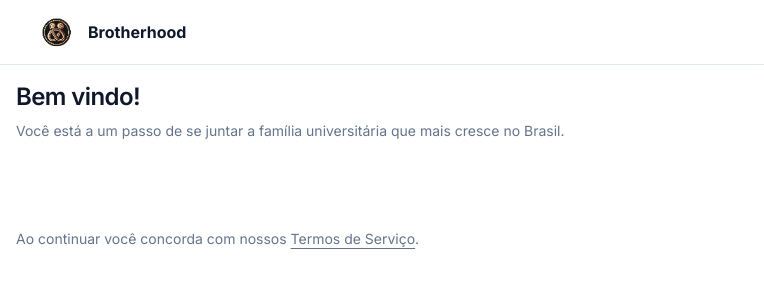
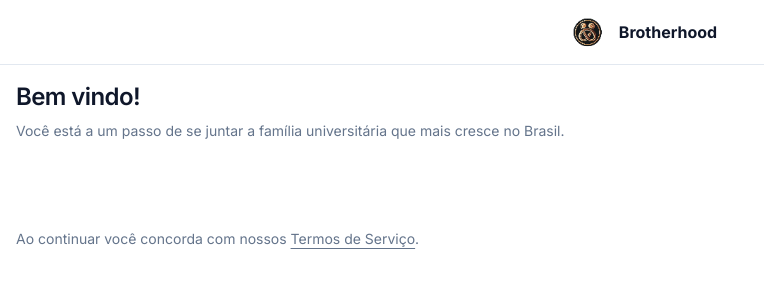
Before and after one commit to brotherhood-br/frontend, a Next.js app: page /login in a window 1280 px wide. Shown: the top 300 px of the page, without its empty margins (0-764 px from the left). Built offline with nearby package versions, Linux system fonts and the light colour scheme.

Commit message:
Add back button

```diff
--- a/app/republica/page.tsx
+++ b/app/republica/page.tsx
@@ -7,6 +7,7 @@ import {
   useBrotherhoodDataAsync,
   useBrotherhoodHomeAdminAsync,
 } from "@/lib/api/hooks/useBrotherhoodAsync"
+import { getNameInitials } from "@/lib/utils"
 import { useAuth } from "@/hooks/useAuth"
 import { Avatar, AvatarFallback, AvatarImage } from "@/components/ui/avatar"
 import { Card, CardContent, CardHeader, CardTitle } from "@/components/ui/card"
@@ -138,8 +139,8 @@ const BrotherhoodHomeMember = () => {
         <div className="absolute inset-0 flex items-end justify-center pb-4">
           <div className="relative">
             <Avatar className="h-[80px] w-[80px]">
-              <AvatarImage src="https://github.com/shadcn.png" />
-              <AvatarFallback>{"LA"}</AvatarFallback>
+              <AvatarImage src={data?.logo} />
+              <AvatarFallback>{getNameInitials(data?.name)}</AvatarFallback>
             </Avatar>
           </div>
         </div>
--- a/components/icons.tsx
+++ b/components/icons.tsx
@@ -1,9 +1,9 @@
 import {
   Calendar,
   Check,
+  ChevronLeft,
   ChevronsUpDown,
   ClipboardList,
-  CreditCard,
   Loader2,
   LucideProps,
   Menu,
@@ -36,6 +36,7 @@ export const Icons = {
   twitter: Twitter,
   spinner: Loader2,
   calendar: Calendar,
+  chevronLeft: ChevronLeft,
   moreVertical: MoreVertical,
   moreHorizontal: MoreHorizontal,
   share: Share2,
--- a/components/main-nav.tsx
+++ b/components/main-nav.tsx
@@ -1,25 +1,46 @@
 import * as React from "react"
 import Image from "next/image"
 import Link from "next/link"
+import { usePathname, useRouter } from "next/navigation"
 
 import { NavItem } from "@/types/nav"
 import { siteConfig } from "@/config/site"
 
+import { Icons } from "./icons"
+import { Button } from "./ui/button"
+
 interface MainNavProps {
+  title?: string
   items?: NavItem[]
 }
 
-export function MainNav({ items }: MainNavProps) {
+export function MainNav({ title }: MainNavProps) {
+  const router = useRouter()
+  const pathname = usePathname()
+
+  const showButton = !["/login"].some((value) => pathname.includes(value))
+
   return (
     <div className="flex gap-6 md:gap-10">
-      <Link href="/" className="flex items-center space-x-2">
+      {showButton && (
+        <Button
+          variant="ghost"
+          className="absolute left-1 top-[0.60rem] p-2"
+          onClick={() => router.back()}
+        >
+          <Icons.chevronLeft className="h-6 w-6" />
+        </Button>
+      )}
+      <Link href="/" className="mx-auto flex items-center space-x-2">
         <Image
           src="/assets/icons/icon-48x48.png"
           alt="Logo"
           width={48}
           height={48}
         />
-        <span className="inline-block font-bold">{siteConfig.name}</span>
+        <span className="inline-block font-bold">
+          {title ?? siteConfig.name}
+        </span>
       </Link>
     </div>
   )
--- a/components/site-header.tsx
+++ b/components/site-header.tsx
@@ -2,11 +2,15 @@ import { siteConfig } from "@/config/site"
 import { Separator } from "@/components/ui/separator"
 import { MainNav } from "@/components/main-nav"
 
-export function SiteHeader() {
+export interface SiteHeaderProps {
+  title?: string
+}
+
+export function SiteHeader({ title }: SiteHeaderProps) {
   return (
     <header className="sticky top-0 z-40 w-full rounded-b-lg bg-background">
-      <div className="container flex h-16 items-center space-x-4 sm:justify-between sm:space-x-0">
-        <MainNav items={siteConfig.mainNav} />
+      <div className="container flex h-16 items-center justify-center">
+        <MainNav items={siteConfig.mainNav} title={title} />
       </div>
       <Separator />
     </header>
```
